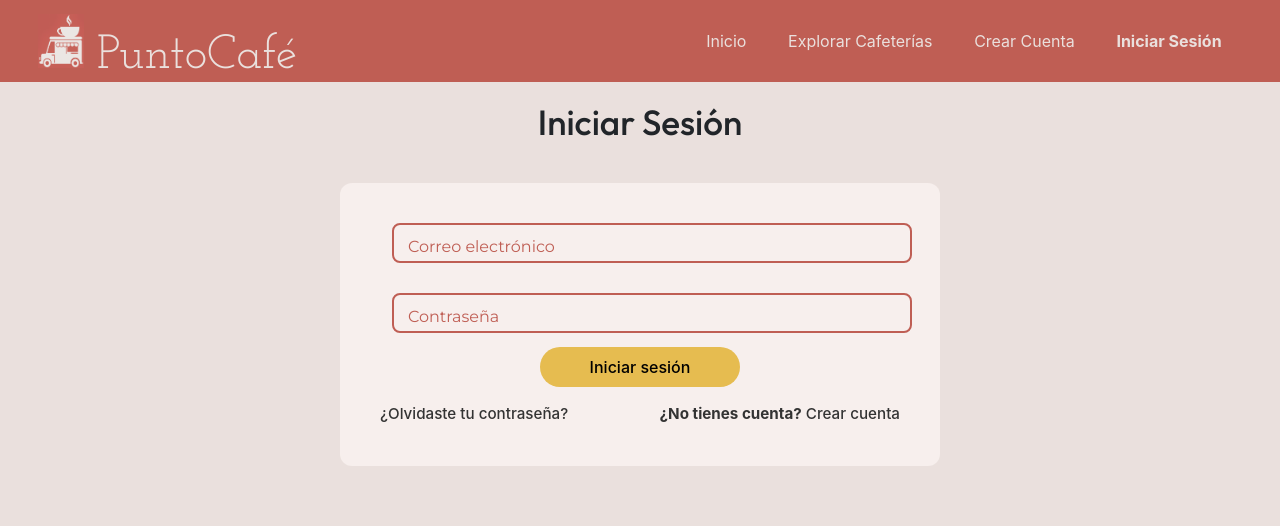
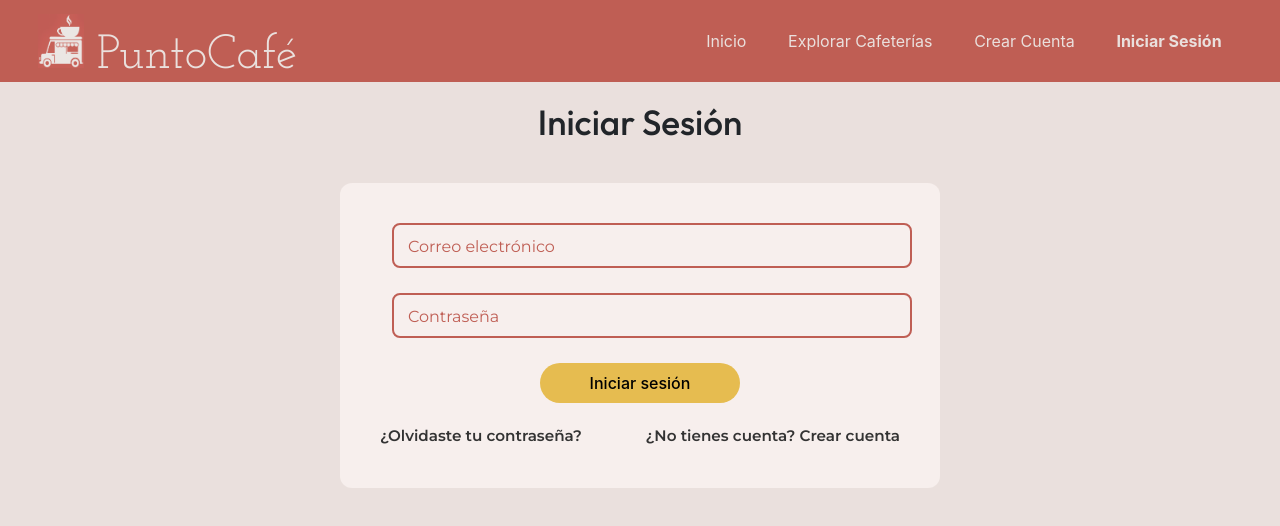
Before and after one commit to KarlaVenegas/frontProyecto, an Angular app: page /login in a window 1280 px wide. Shown: the top 526 px of the page. Built offline with nearby package versions, Linux system fonts and the light colour scheme.

Commit message:
inicio estandarizado

```diff
--- a/src/app/principal/cambiar-contrasena/cambiar-contrasena.component.css
+++ b/src/app/principal/cambiar-contrasena/cambiar-contrasena.component.css
@@ -1,77 +1,132 @@
-
-.login-container {
-  max-width: 650px;
-  margin: auto;
-  padding: 2rem;
-  border-radius: 1rem;
-  box-shadow: 0 2px 8px rgba(0,0,0,0.05);
-  display: flex;
-  flex-direction: column;
-  gap: 1rem;
+h1 {
+  font-family: 'Outfit',sans-serif;
+  font-size: 35px;
+  text-align: center;
+  margin-top: 1.5vw;
 }
 
-.login-container h1 {
-  margin-bottom: 2rem;
-  text-align: center;
+.menu-header {
+  position: relative;
+  display: flex;
+  align-items: center;
+  justify-content: center;
+  padding: 10px;
 }
 
-.login-container label {
-  margin-top: 1rem;
-  font-weight: 500;
+.back-button {
+  position: absolute;
+  left: 120px;
+  background: none;
+  border: none;
+  cursor: pointer;
+  color: inherit;
 }
 
-.login-container input {
-  width: 100%;
-  padding: 0.7rem;
-  margin-top: 0.25rem;
-  border-radius: 0.3rem;
-  border: 1px solid #000000;
-  background-color: #eae0dd;
+.back-button:hover svg {
+  color: #BF5E54;
+  transform: scale(1.05);
 }
 
-.login-container button {
-  margin-left: 5rem;
-  margin-top: 3rem;
-  width: 70%;
-  padding: 0.75rem;
+.contra-container {
+  background-color: #f7efed;
+  padding: 40px;
+  max-width: 600px;
+  margin: 40px auto;
+  border-radius: 12px;
+}
+
+.button-group {
+  display: flex;
+  justify-content: center;
+  gap: 30px;
+  margin-top: 20px;
+}
+
+.btn-anadir {
   background-color: #E6BC50;
-  color: #fff;
   border: none;
-  border-radius: 2rem;
-  font-weight: 600;
+  border-radius: 20px;
+  padding: 5px 35px;
+  font-weight: bold;
   cursor: pointer;
+  transition: background-color 0.3s ease;
+  color: #000000;
 }
-.login-container button:hover {
+
+.btn-anadir:hover {
   background-color: #B48B37;
 }
 
-.login-links {
-  margin-top: 1rem;
-  text-align: center;
+.btn-eliminar {
+  background-color: #B48B37;
+  border: none;
+  border-radius: 20px;
+  padding: 5px 30px;
+  font-weight: bold;
+  cursor: pointer;
+  transition: background-color 0.3s ease;
 }
 
-.login-links {
-  display: flex;
-  justify-content: space-between;
-  align-items: center;
-  width: 100%;
-  margin-top: 1rem;
-  font-size: 0.95rem;
+.btn-eliminar:hover {
+  background-color: #E6BC50;
 }
 
-.login-links a {
-  color: #333;
-  text-decoration: none;
-  font-weight: 900;
+/* ----------- INPUT FLOAT LABEL ----------- */
+
+.container {
+  max-width: 600px;
+  height: 2.5em;
+  position: relative;
+  margin-bottom: 30px;
+  font-family: 'Montserrat', sans-serif;
 }
 
-
-.error-message {
-  color: #d32f2f;
-  font-size: 0.95rem;
-  margin-top: 0.2rem;
+.form__input {
+  position: absolute;
+  height: 100%;
+  width: 100%;
+  background: transparent;
+  border: 2px solid #BF5E54;
+  border-radius: 0.5em;
+  outline: none;
+  color: #000000;
+  padding: 0 1em;
+  font-size: 1rem;
 }
 
-.input-error {
-  border: 1.5px solid #d32f2f !important;
+label {
+  position: absolute;
+  left: 1.6em;
+  top: 0.75em;
+  background-color: #f7efed;
+  color: #BF5E54;
+  padding: 0 0.25em;
+  transition: top 0.3s ease, font-size 0.3s ease;
+  pointer-events: none;
 }
+
+/* Mover el label hacia arriba cuando hay texto o foco */
+.form__input:focus ~ label,
+.form__input:not(:placeholder-shown) ~ label {
+  top: -0.6em;
+  font-size: 0.75rem;
+}
+
+/* Hover y focus visual */
+.form__input:hover {
+  border: 2px solid #BF5E54;
+}
+
+.form__input:focus {
+  border: 2px solid #BF5E54;
+}
+
+/* Estilo de error */
+.error-msg {
+  color: #833a32;
+  font-size: 0.9em;
+  margin-top: -1.3em;
+  padding-left: 1.5em;
+  position: relative;  /* activa el desplazamiento visual */
+  top: -8px;
+}
--- a/src/app/principal/cambiar-contrasena/cambiar-contrasena.component.html
+++ b/src/app/principal/cambiar-contrasena/cambiar-contrasena.component.html
@@ -1,58 +1,73 @@
-<main>
-          <section class="login-container">
-            <h1>Recuperar Contraseña</h1>
+<div class="menu-header">
+  <button (click)="goBack()" class="back-button" aria-label="Volver">
+    <svg xmlns="http://www.w3.org/2000/svg" width="35" height="35" fill="currentColor" class="bi bi-arrow-90deg-left" viewBox="0 0 16 16">
+      <path fill-rule="evenodd" d="M1.146 4.854a.5.5 0 0 1 0-.708l4-4a.5.5 0 1 1 .708.708L2.707 4H12.5A2.5 2.5 0 0 1 15 6.5v8a.5.5 0 0 1-1 0v-8A1.5 1.5 0 0 0 12.5 5H2.707l3.147 3.146a.5.5 0 1 1-.708.708z"/>
+    </svg>
+  </button>
+  <h1 class="menu-title">Recuperar Contraseña</h1>
+</div>
 
-            <form (ngSubmit)="onSubmit()" [formGroup]="loginForm">
-              <input
-                id="email"
+
+<form (ngSubmit)="onSubmit()" [formGroup]="loginForm" class="contra-container">
+
+  <!-- Correo electrónico -->
+  <div class="container">
+    <input id="email"
            type="email"
            formControlName="email"
-                placeholder="Correo electrónico"
+           placeholder=" "
            required
-                [ngClass]="{'input-error': loginForm.get('email')?.invalid && loginForm.get('email')?.touched}"
-              />
-              <div *ngIf="loginForm.get('email')?.invalid && loginForm.get('email')?.touched" class="error-message">
+           class="form__input"
+           [ngClass]="{'input-error': loginForm.get('email')?.invalid && loginForm.get('email')?.touched}" />
+    <label for="email">Correo electrónico</label>
+  </div>
+  <div *ngIf="loginForm.get('email')?.invalid && loginForm.get('email')?.touched" class="error-msg">
     <small *ngIf="loginForm.get('email')?.errors?.['required']">El correo es obligatorio.</small>
     <small *ngIf="loginForm.get('email')?.errors?.['email']">Correo electrónico no válido.</small>
   </div>
-              <br><br>
-              <input
-                id="password"
+
+  <!-- Nueva contraseña -->
+  <div class="container">
+    <input id="password"
            type="password"
            formControlName="password"
-                placeholder="Nueva Contraseña"
+           placeholder=" "
            required
-                [ngClass]="{'input-error': loginForm.get('password')?.invalid && loginForm.get('password')?.touched}"/>
-
-              <div *ngIf="loginForm.get('password')?.invalid && loginForm.get('password')?.touched" class="error-message">
+           class="form__input"
+           [ngClass]="{'input-error': loginForm.get('password')?.invalid && loginForm.get('password')?.touched}" />
+    <label for="password">Nueva Contraseña</label>
+  </div>
+  <div *ngIf="loginForm.get('password')?.invalid && loginForm.get('password')?.touched" class="error-msg">
     <small *ngIf="loginForm.get('password')?.errors?.['required']">La contraseña es obligatoria.</small>
     <small *ngIf="loginForm.get('password')?.errors?.['minlength']">Mínimo 8 caracteres.</small>
-                <small *ngIf="loginForm.get('password')?.errors?.['pattern']">
-                  Debe contener mayúscula, minúscula, número y símbolo especial.
-                </small>
+    <small *ngIf="loginForm.get('password')?.errors?.['pattern']">Debe contener mayúscula, minúscula, número y símbolo especial.</small>
   </div>
-              <br><br>
-              <input
-                id="confirmPassword"
+
+  <!-- Confirmar contraseña -->
+  <div class="container">
+    <input id="confirmPassword"
            type="password"
            formControlName="confirmPassword"
-                placeholder="Confirmar Contraseña"
+           placeholder=" "
            required
+           class="form__input"
            [ngClass]="{
              'input-error': (loginForm.hasError('passwordsMismatch') && loginForm.get('confirmPassword')?.touched) ||
                            (loginForm.get('confirmPassword')?.invalid && loginForm.get('confirmPassword')?.touched)
-                }"
-              />
-              <div *ngIf="loginForm.hasError('passwordsMismatch') && loginForm.get('confirmPassword')?.touched" class="error-message">
+           }" />
+    <label for="confirmPassword">Confirmar Contraseña</label>
+  </div>
+  <div *ngIf="loginForm.hasError('passwordsMismatch') && loginForm.get('confirmPassword')?.touched" class="error-msg">
     <small>Las contraseñas no coinciden.</small>
   </div>
-              <div *ngIf="loginForm.get('confirmPassword')?.invalid && loginForm.get('confirmPassword')?.touched && !loginForm.hasError('passwordsMismatch')" class="error-message">
+  <div *ngIf="loginForm.get('confirmPassword')?.invalid && loginForm.get('confirmPassword')?.touched && !loginForm.hasError('passwordsMismatch')" class="error-msg">
     <small>Confirmar contraseña es obligatorio.</small>
   </div>
-              <div class="login-links">
-                <button type="submit" [disabled]="loginForm.invalid">Enviar</button>
-                <button type="button">Cancelar</button>
+
+  <!-- Botones -->
+  <div class="button-group">
+    <button type="submit" [disabled]="loginForm.invalid" class="btn-anadir">Enviar</button>
+    <button type="button" class="btn-eliminar">Cancelar</button>
   </div>
+
 </form>
-          </section>
-        </main>
--- a/src/app/principal/cambiar-contrasena/cambiar-contrasena.component.ts
+++ b/src/app/principal/cambiar-contrasena/cambiar-contrasena.component.ts
@@ -1,5 +1,7 @@
 import { Component, OnInit } from '@angular/core';
-  import {
+import { Router } from '@angular/router';
+import { Location } from '@angular/common';
+import {
   FormBuilder,
   FormGroup,
   Validators,
@@ -22,7 +24,11 @@ import {NgClass, NgIf} from '@angular/common';
   export class CambiarContrasenaComponent implements OnInit {
     loginForm!: FormGroup;
 
-    constructor(private fb: FormBuilder) {}
+    constructor(private fb: FormBuilder, private router: Router, private location: Location) {}
+
+    goBack(): void {
+        this.location.back();
+    }
 
     ngOnInit(): void {
       this.loginForm = this.fb.group({
--- a/src/app/principal/crear-cuenta/crear-cuenta.component.css
+++ b/src/app/principal/crear-cuenta/crear-cuenta.component.css
@@ -29,7 +29,7 @@ p{
 
 }
 
-button[type="button"] {
+.optButton button[type="button"] {
   background-color: #E6BC50;
   border: none;
   border-radius: 20px;
@@ -38,14 +38,13 @@ button[type="button"] {
   cursor: pointer;
   transition: background-color 0.3s ease;
   color: #000000;
-
 }
 
-button[type="button"].activo {
+.optButton button[type="button"].activo {
   background-color: #B48B37;
-  font-weight: 500;
   color: white;
 }
+
 
 label {
   position: absolute;
--- a/src/app/principal/login/login.component.css
+++ b/src/app/principal/login/login.component.css
@@ -28,7 +28,7 @@ button[type="submit"] {
   width: 200px;
   display: block;
   margin: 32px auto 0 auto;
-  margin-top: -1.2vw;
+  margin-top: 1.2vw;
 }
 
 button[type="submit"]:hover {
@@ -46,7 +46,7 @@ button[type="submit"]:hover {
 
 .form__input {
   position: absolute;
-  height: 100%;
+  height: 45px;
   width: 100%;
   background: transparent;
   border: 2px solid #BF5E54;
@@ -99,21 +99,22 @@ input.ng-invalid.ng-touched {
 
 /*Links*/
 .login-links {
-  margin-top: 1rem;
-  text-align: center;
-}
-
-.login-links {
   display: flex;
   justify-content: space-between;
   align-items: center;
   width: 100%;
-  margin-top: 1rem;
+  margin-top: 1.4rem;
   font-size: 0.95rem;
 }
 
 .login-links a {
   color: #333;
   text-decoration: none;
-  font-weight: 500;
+  font-weight: 550;
+  font-family: 'Montserrat', sans-serif;
 }
+
+.login-links a:hover {
+  transform: scale(1.02);
+  transition: transform 0.3s ease;
+}
--- a/src/app/principal/login/login.component.html
+++ b/src/app/principal/login/login.component.html
@@ -27,7 +27,7 @@
     <button type="submit" [disabled]="loginForm.invalid">Iniciar sesión</button>
   </form>
   <div class="login-links">
-    <a routerLink="/principal/cambiarContrasena">¿Olvidaste tu contraseña?</a>
-    <a routerLink="/principal/crearCuenta" ><b>¿No tienes cuenta?</b> Crear cuenta</a>
+    <a routerLink="/cambiarContrasena">¿Olvidaste tu contraseña?</a>
+    <a routerLink="/crearCuenta">¿No tienes cuenta? Crear cuenta</a>
   </div>
 </div>
```
Lines whose indentation alone changed are shown as unchanged.
